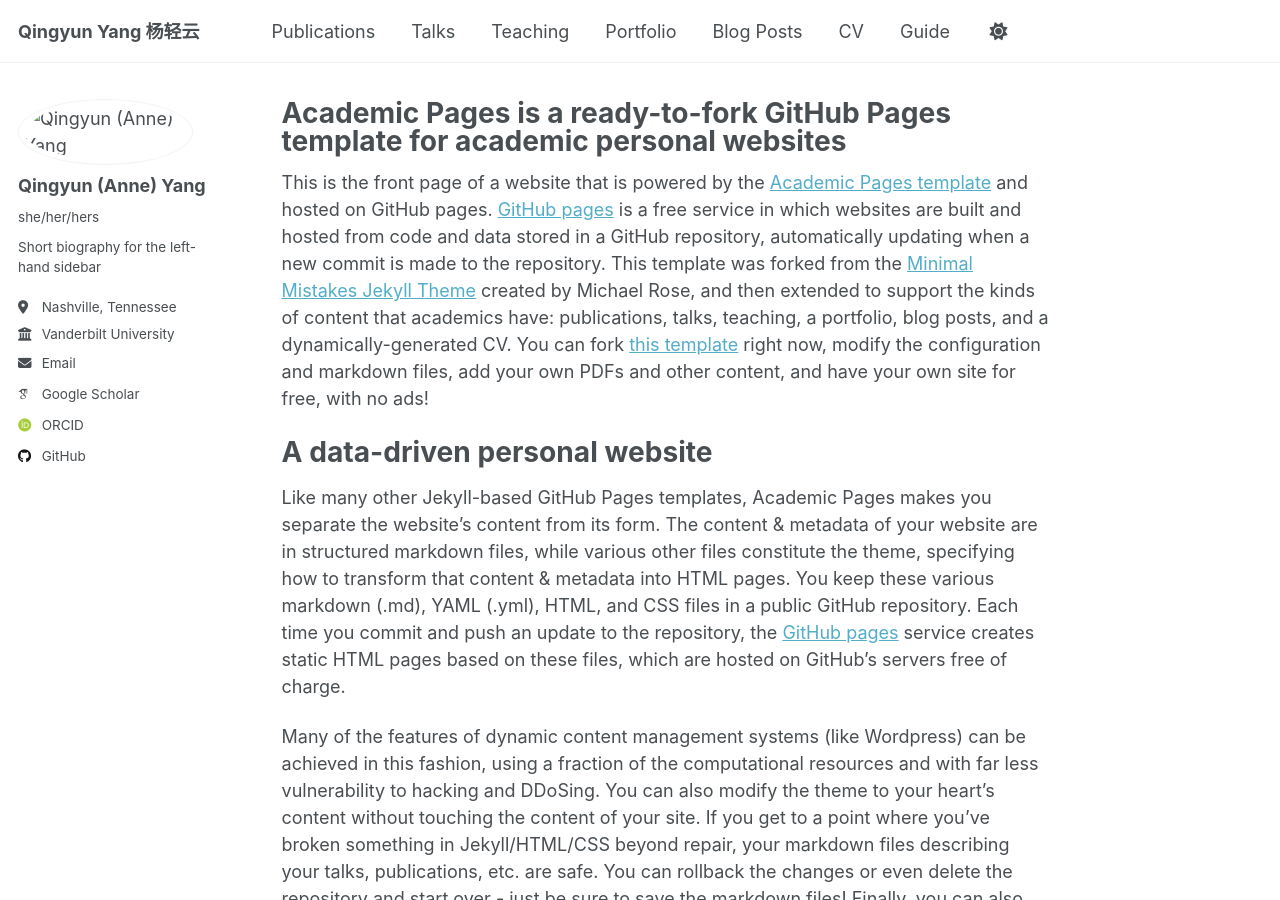
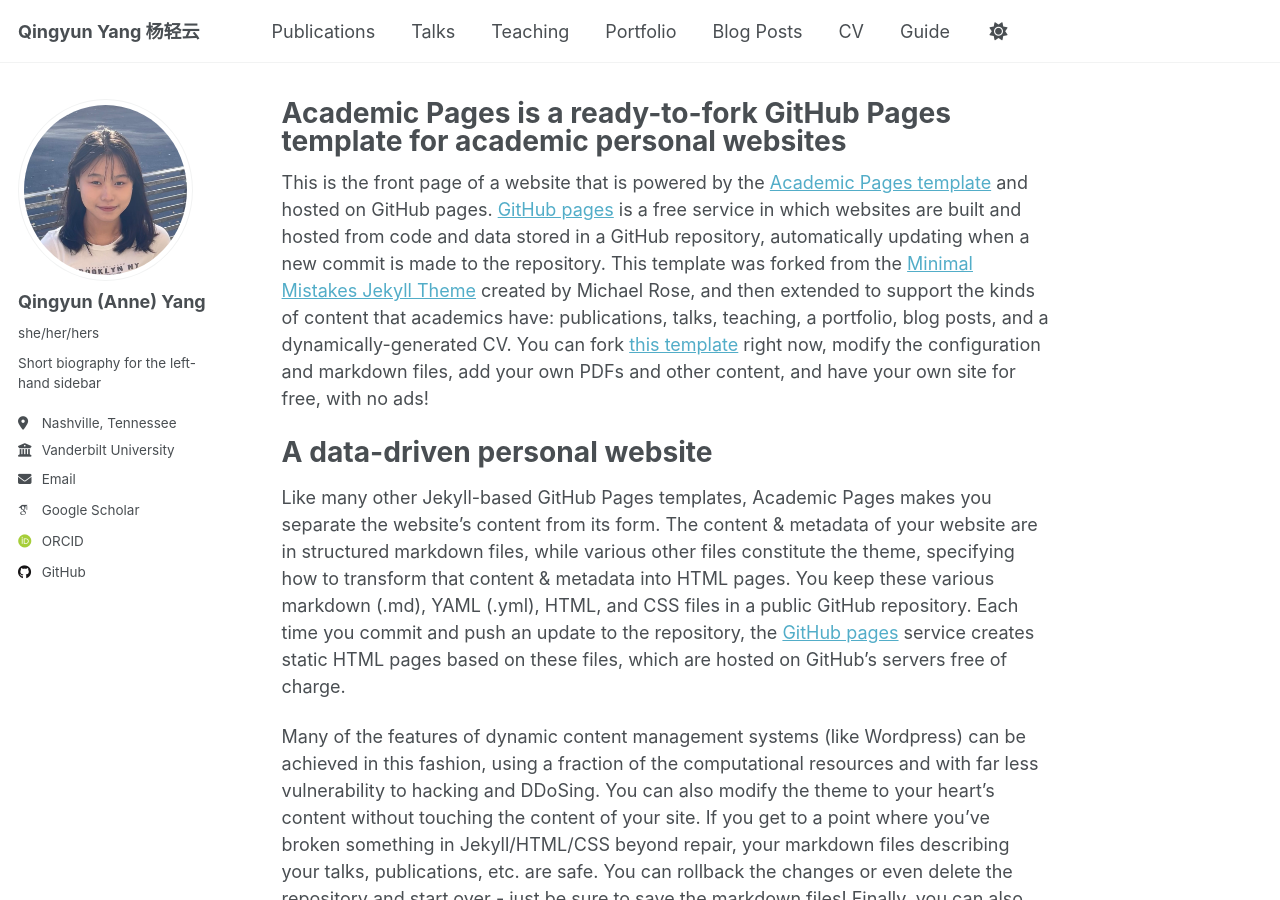
Before and after one commit to Anne-Yang/qingyun-yang.github.io, a Jekyll site: the page built from _pages/about.md, in a window 1280 px wide and 900 px high. Built offline with Jekyll 4.4.1, drawn with Linux system fonts in a browser that asks for light colours; some web fonts are replaced.

Commit message:
fix avatar just file name

```diff
--- a/_config.yml
+++ b/_config.yml
@@ -22,7 +22,7 @@ repository               : "anne-yang/qingyun-yang.github.io"
 #               Additional customization can be done by editing /_includes/author-profile.html
 author:
   # Biographic information
-  avatar           : "/images/personal_image.jpg"
+  avatar           : "personal_image.jpg"
   name             : "Qingyun (Anne) Yang"
   pronouns         : "she/her/hers"
   bio              : "Short biography for the left-hand sidebar"
```
